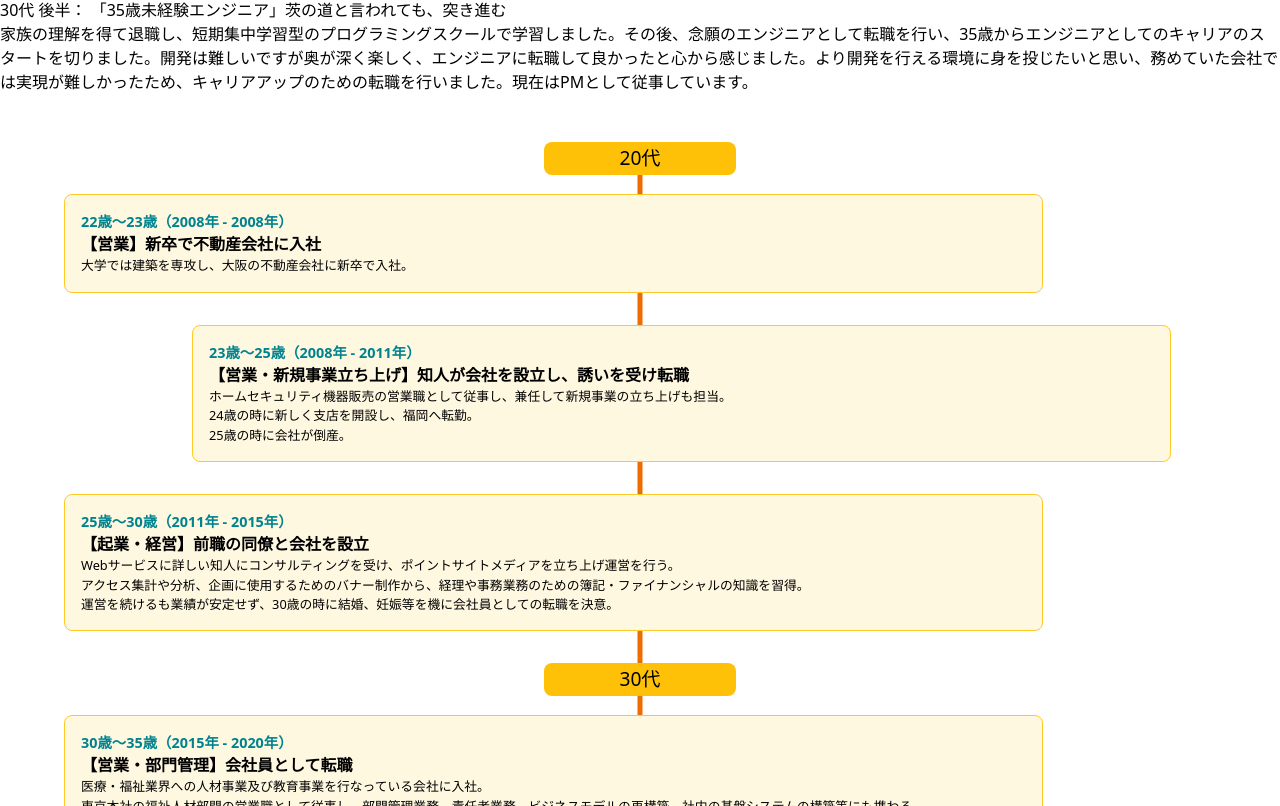
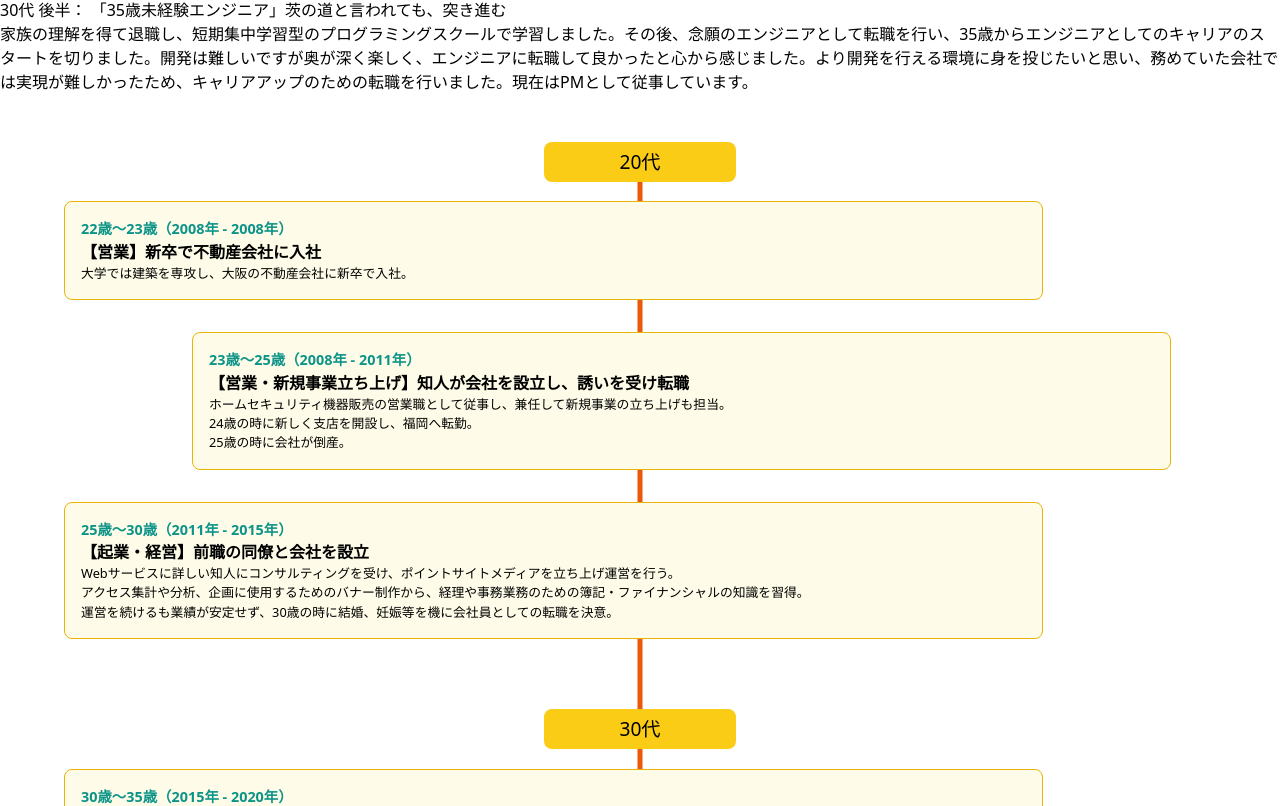
Before and after one commit to mukai-junichi/mukai-junichi, a Next.js app: page /about in a window 1280 px wide. Shown: the part 1034-1840 px from the top of the page. Built offline with nearby package versions, Linux system fonts and the light colour scheme.

Commit message:
デザイン調整

```diff
--- a/src/components/Main.jsx
+++ b/src/components/Main.jsx
@@ -1,6 +1,6 @@
 const Main = ({children}) => {
   return (
-    <main className="container mx-auto flex flex-col md:flex-row items-center justify-center pt-32 px-5 pb-10 min-h-screen ">
+    <main className="container mx-auto pt-32 px-5 pb-10 min-h-screen tracking-tight">
       {children}
     </main>
   );
--- a/src/components/Timeline.module.scss
+++ b/src/components/Timeline.module.scss
@@ -9,7 +9,7 @@
     width: 5px;
     height: 100%;
     content: '';
-    background: #EF6C00;
+    background: #ea580c;
   }
 
   &:after {
@@ -20,7 +20,7 @@
     transform: translate(-50%, 100%);
     border-style: solid;
     border-width: 10px 10px 0 10px;
-    border-color: #EF6C00 transparent transparent transparent;
+    border-color: #ea580c transparent;
     display: inline-block;
     width: 0;
     height: 0;
@@ -31,10 +31,10 @@
     position: relative;
     clear: both;
     max-width: 10em;
-    margin: 0 auto 1em;
-    padding: .1em;
+    margin: 2em auto 1em;
+    padding: .3em;
     text-align: center;
-    background: #FFC107;
+    background: #facc15;
     border-radius: 8px;
     font-size: 1.2em;
 
@@ -63,43 +63,15 @@
     position: relative;
     margin-bottom: 2em;
     padding: 1em;
-    background: #FFF8E1;
+    background: #fefce8;
     width: 85%;
     border-radius: 8px;
-    border: solid 1px rgba(255, 202, 40, 1);
+    border: solid 1px #eab308;
 
     @media screen and (max-width: 767px) {
       width: 100%;
       text-align: left;
     }
-  }
-
-  &__episodes:before {
-    // position: absolute;
-    // top: 12px;
-    // left: -14px;
-    // content: '';
-    // display: inline-block;
-    // width: 0;
-    // height: 0;
-    // border-style: solid;
-    // border-width: 10px 15px 10px 0;
-    // border-color: transparent #FFF8E1 transparent transparent;
-    // z-index: 0;
-  }
-
-  &__episodes:after {
-    // position: absolute;
-    // top: 12px;
-    // left: -16px;
-    // content: '';
-    // display: inline-block;
-    // width: 0;
-    // height: 0;
-    // border-style: solid;
-    // border-width: 10px 15px 10px 0;
-    // border-color: transparent #FFCA28 transparent transparent;
-    // z-index: -1;
   }
 
   &__episodes:nth-child(even) {
@@ -121,45 +93,6 @@
 
   }
 
-  &__episodes:nth-child(odd):before {
-    // right: -14px;
-    // left: auto;
-    // border-width: 10px 0 10px 15px;
-    // border-color: transparent transparent transparent #FFF8E1;
-
-    // @media screen and (max-width: 767px) {
-    //   right: auto;
-    //   left: -14px;
-    //   border-width: 10px 15px 10px 0;
-    //   border-color: transparent #FFF8E1 transparent transparent;
-    // }
-  }
-
-  &__episodes:nth-child(odd):after {
-    // position: absolute;
-    // right: -16px;
-    // left: auto;
-    // content: '';
-    // display: inline-block;
-    // width: 0;
-    // height: 0;
-    // border-style: solid;
-    // border-width: 10px 0 10px 15px;
-    // border-color: transparent transparent transparent #FFCA28;
-    // z-index: -1;
-
-    // @media screen and (max-width: 767px) {
-    //   right: auto;
-    //   left: -16px;
-    //   border-width: 10px 15px 10px 0;
-    //   border-color: transparent #FFCA28 transparent transparent;
-    // }
-  }
-
-  &__episodes:nth-of-type(2n+1) {
-    clear: both;
-  }
-
   &__title {
     padding: 0;
     margin: 0;
@@ -173,7 +106,7 @@
 
   &__data {
     font-size: 0.9em;
-    color: #00838F;
+    color: #0d9488;
     font-weight: bold;
   }
 }
```
Also changed, not shown: src/components/MyAge.jsx (+0 -20 lines).
